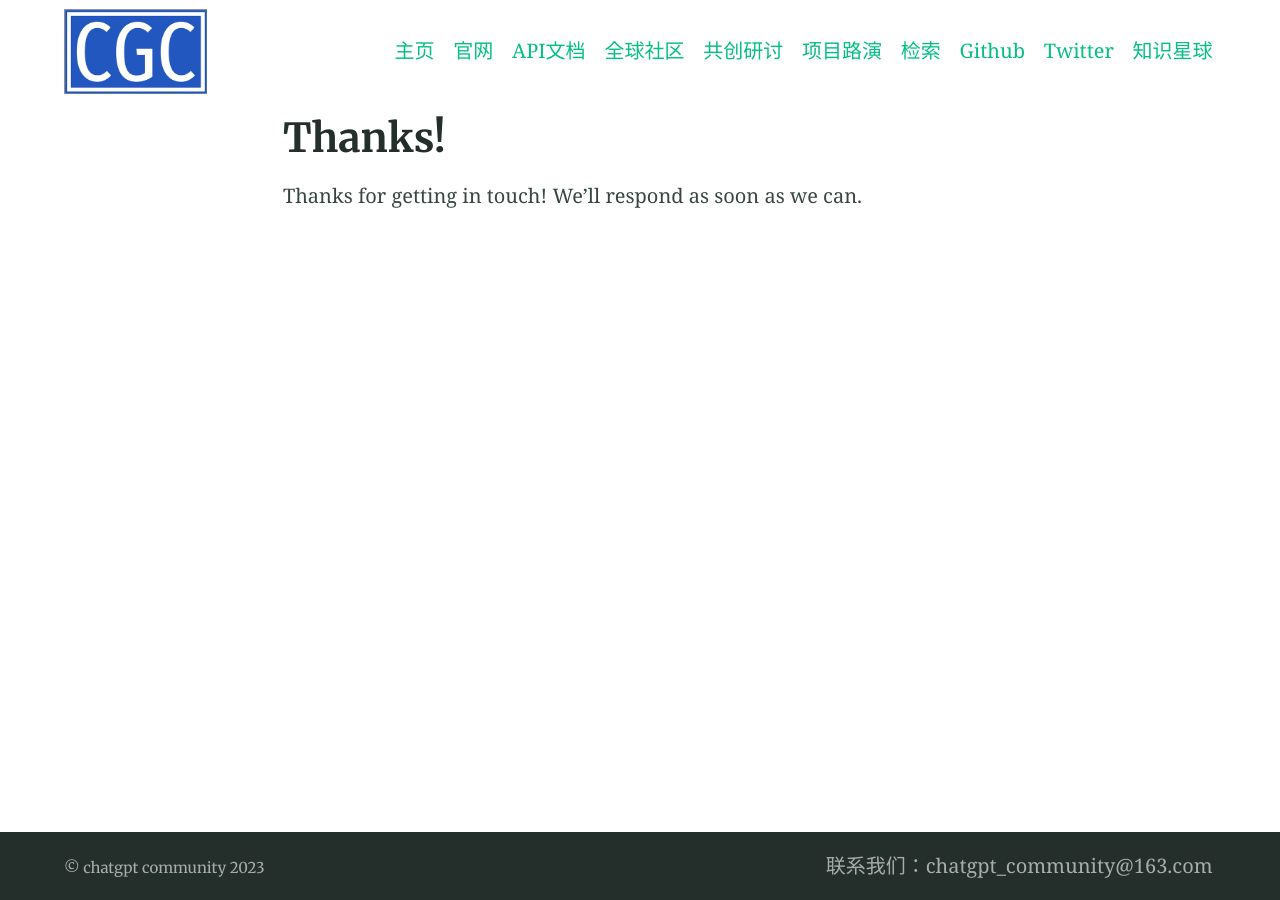
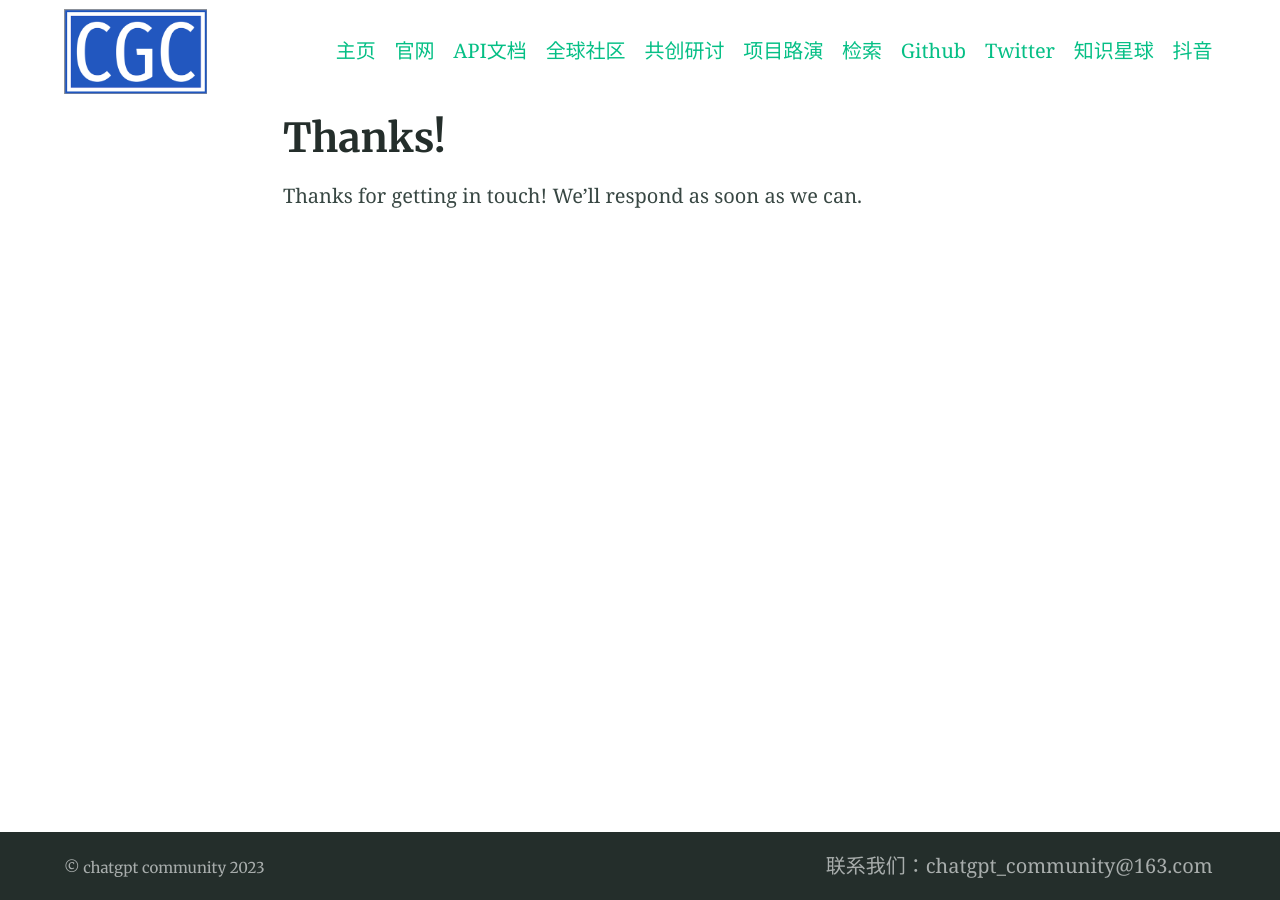
Before and after one commit to chatgpt-community/chatgpt-community, a Jekyll site: the page built from docs/thanks.md, in a window 1280 px wide. Built offline with Jekyll 4.4.1, drawn with Linux system fonts in a browser that asks for light colours.

Commit message:
新增抖音运营渠道

```diff
--- a/docs/_config.yml
+++ b/docs/_config.yml
@@ -132,6 +132,9 @@ navigation_header:
   url: https://twitter.com/ChatgptPanda4
 - title: 知识星球
   url: https://wetalk-1259114324.cos.ap-chengdu.myqcloud.com/mp/space.jpeg
+- title: 抖音
+  url: https://wetalk-1259114324.cos.ap-chengdu.myqcloud.com/mp/douying.jpeg
+
 
 navigation_footer:
 - title: 联系我们：chatgpt_community@163.com
```
